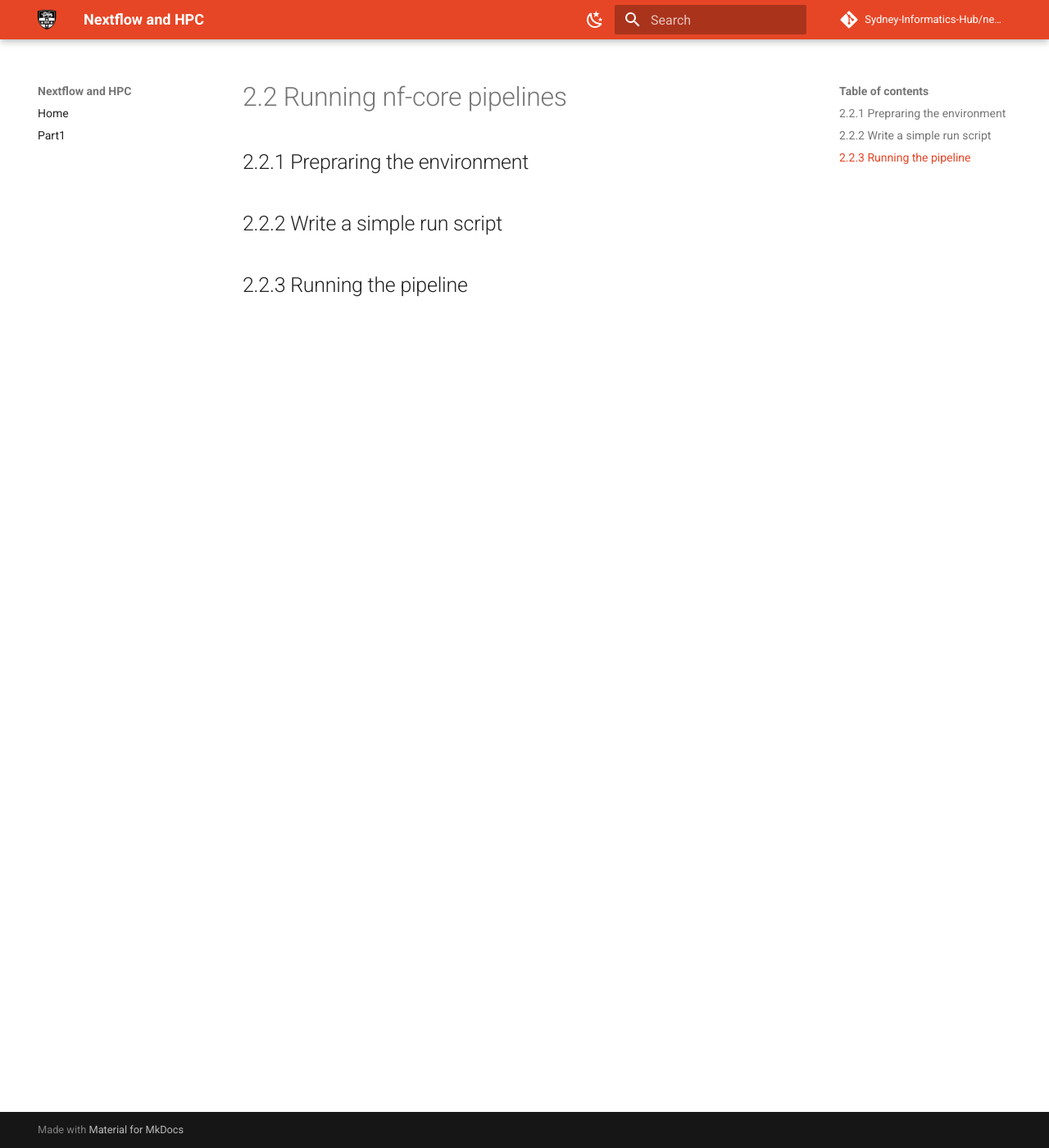
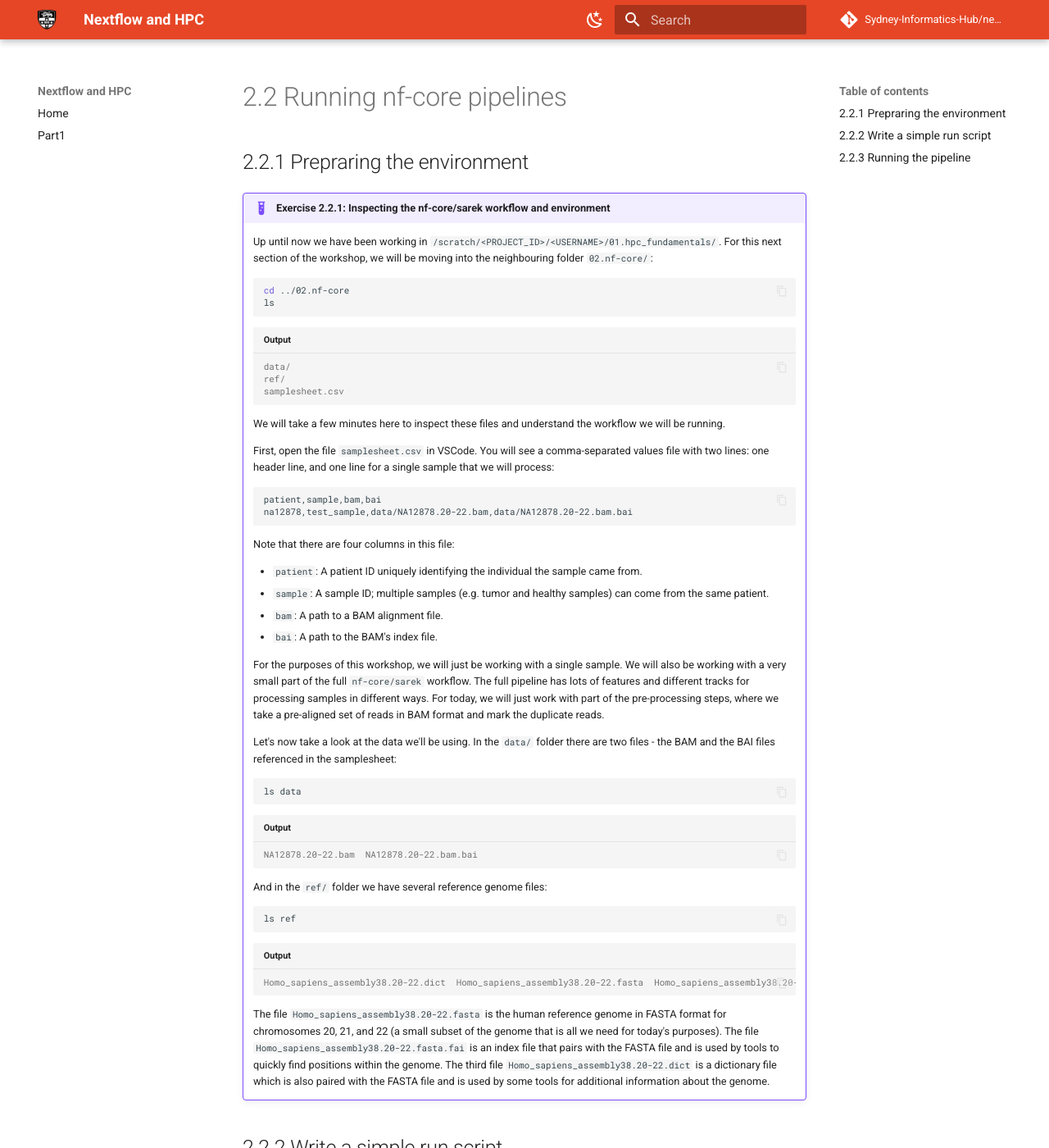
Before and after one commit to Sydney-Informatics-Hub/nextflow-hpc-workshop, an MkDocs documentation site: the page built from docs/part1/02.02.run_nf-core.md, in a window 1280 px wide and 1400 px high. Shown: the whole window at 82% size. Built offline with MkDocs 1.6.1 and Material for MkDocs 9.7.7, drawn with Linux system fonts in a browser that asks for light colours; comment, search, counter and statistics services are not loaded.

Commit message:
nf-core materials

````diff
--- a/docs/part1/02.02.run_nf-core.md
+++ b/docs/part1/02.02.run_nf-core.md
@@ -2,6 +2,61 @@
 
 ## 2.2.1 Prepraring the environment
 
+!!! example "Exercise 2.2.1: Inspecting the nf-core/sarek workflow and environment"
+
+    Up until now we have been working in `/scratch/<PROJECT_ID>/<USERNAME>/01.hpc_fundamentals/`. For this next section of the workshop, we will be moving into the neighbouring folder `02.nf-core/`:
+
+    ```bash
+    cd ../02.nf-core
+    ls
+    ```
+
+    ```console title="Output"
+    data/
+    ref/
+    samplesheet.csv
+    ```
+
+    We will take a few minutes here to inspect these files and understand the workflow we will be running.
+
+    First, open the file `samplesheet.csv` in VSCode. You will see a comma-separated values file with two lines: one header line, and one line for a single sample that we will process:
+
+    ```csv
+    patient,sample,bam,bai
+    na12878,test_sample,data/NA12878.20-22.bam,data/NA12878.20-22.bam.bai
+    ```
+
+    Note that there are four columns in this file:
+
+    - `patient`: A patient ID uniquely identifying the individual the sample came from.
+    - `sample`: A sample ID; multiple samples (e.g. tumor and healthy samples) can come from the same patient.
+    - `bam`: A path to a BAM alignment file.
+    - `bai`: A path to the BAM's index file.
+
+    For the purposes of this workshop, we will just be working with a single sample. We will also be working with a very small part of the full `nf-core/sarek` workflow. The full pipeline has lots of features and different tracks for processing samples in different ways. For today, we will just work with part of the pre-processing steps, where we take a pre-aligned set of reads in BAM format and mark the duplicate reads.
+
+    Let's now take a look at the data we'll be using. In the `data/` folder there are two files - the BAM and the BAI files referenced in the samplesheet:
+
+    ```bash
+    ls data
+    ```
+
+    ```console title="Output"
+    NA12878.20-22.bam  NA12878.20-22.bam.bai
+    ```
+
+    And in the `ref/` folder we have several reference genome files:
+
+    ```bash
+    ls ref
+    ```
+
+    ```console title="Output"
+    Homo_sapiens_assembly38.20-22.dict  Homo_sapiens_assembly38.20-22.fasta  Homo_sapiens_assembly38.20-22.fasta.fai
+    ```
+
+    The file `Homo_sapiens_assembly38.20-22.fasta` is the human reference genome in FASTA format for chromosomes 20, 21, and 22 (a small subset of the genome that is all we need for today's purposes). The file `Homo_sapiens_assembly38.20-22.fasta.fai` is an index file that pairs with the FASTA file and is used by tools to quickly find positions within the genome. The third file `Homo_sapiens_assembly38.20-22.dict` is a dictionary file which is also paired with the FASTA file and is used by some tools for additional information about the genome.
+
 ## 2.2.2 Write a simple run script
 
 ## 2.2.3 Running the pipeline
````
Also changed, not shown: 14 other files.
